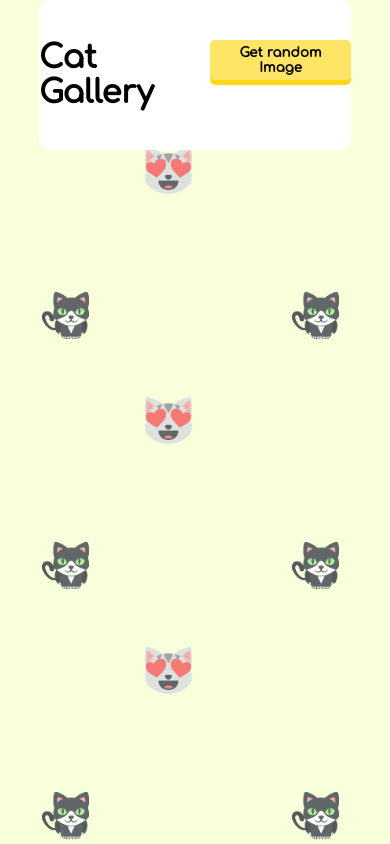
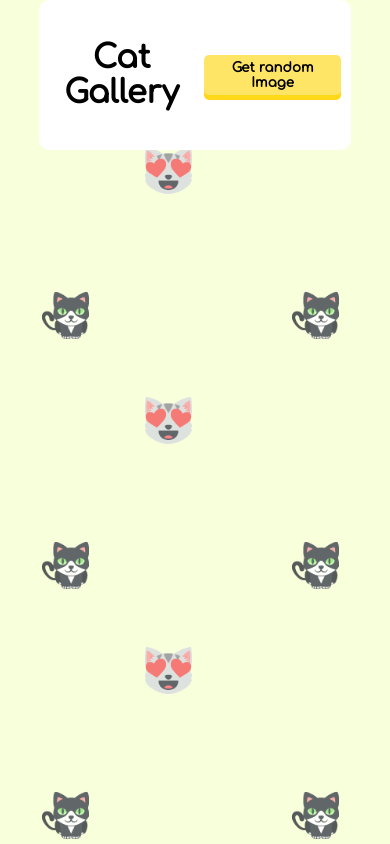
Before and after one commit to TomaszHanasz/cat-gallery, a React (Create React App) app: page / in a window 390 px wide. Built offline with nearby package versions, Linux system fonts and the light colour scheme.

Commit message:
style update

```diff
--- a/src/containers/galleryContainer/GalleryContainer.jsx
+++ b/src/containers/galleryContainer/GalleryContainer.jsx
@@ -21,7 +21,7 @@ const GalleryContainer = () => {
   return (
     <div>
       <div className="top">
-        <h1>Cat Gallery</h1>
+        <h1 className="title">Cat Gallery</h1>
         <button onClick={onClickHandler} className="cat-btn">
           Get random Image
         </button>
--- a/src/containers/galleryContainer/galleryContainer.style.css
+++ b/src/containers/galleryContainer/galleryContainer.style.css
@@ -2,10 +2,15 @@
   display: flex;
   flex-direction: row;
   justify-content: space-evenly;
+  align-items: center;
   padding: 40px 0;
   background-color: white;
   border-radius: 10px;
   margin-bottom: 10px;
+}
+
+.title {
+  text-align: center;
 }
 
 .cat-btn {
@@ -44,4 +49,8 @@
   .gallery {
     grid-template-columns: repeat(3, 1fr);
   }
+
+  .cat-btn {
+    margin-right: 10px;
+  }
 }
```
